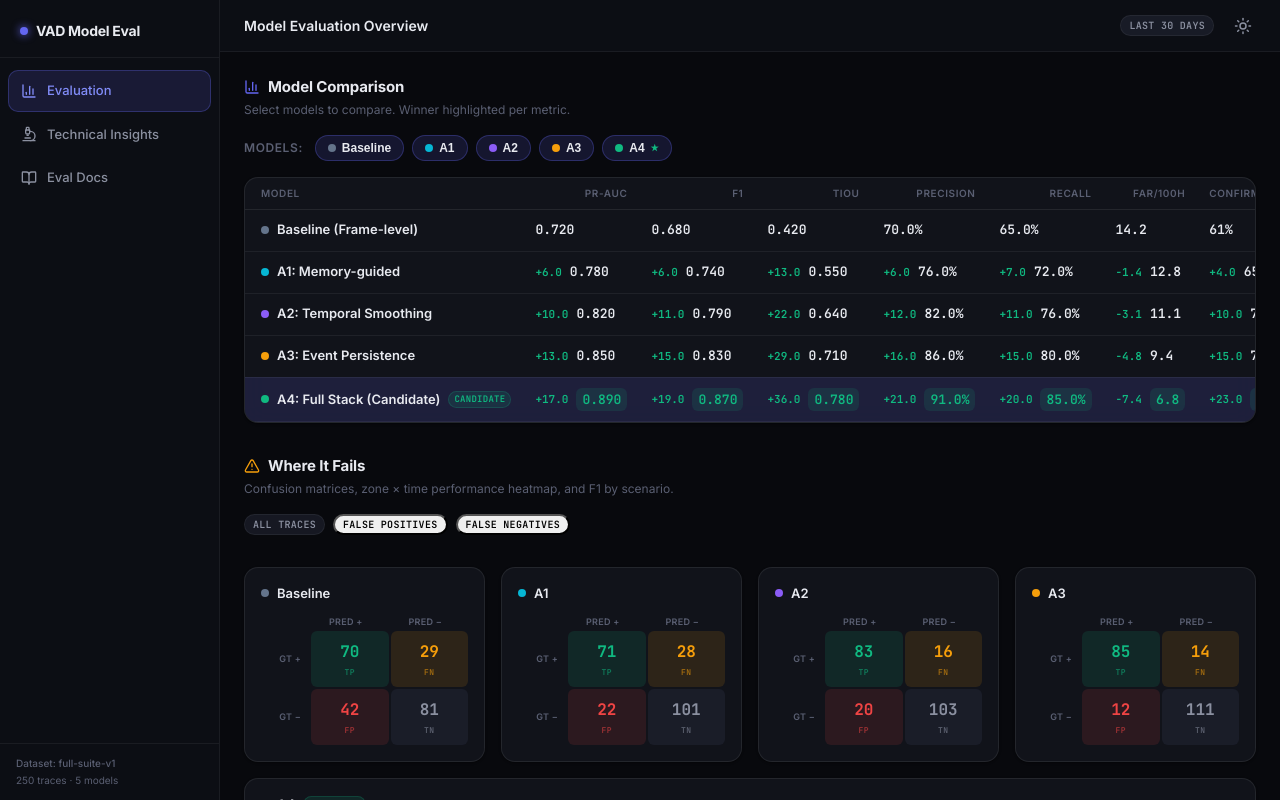
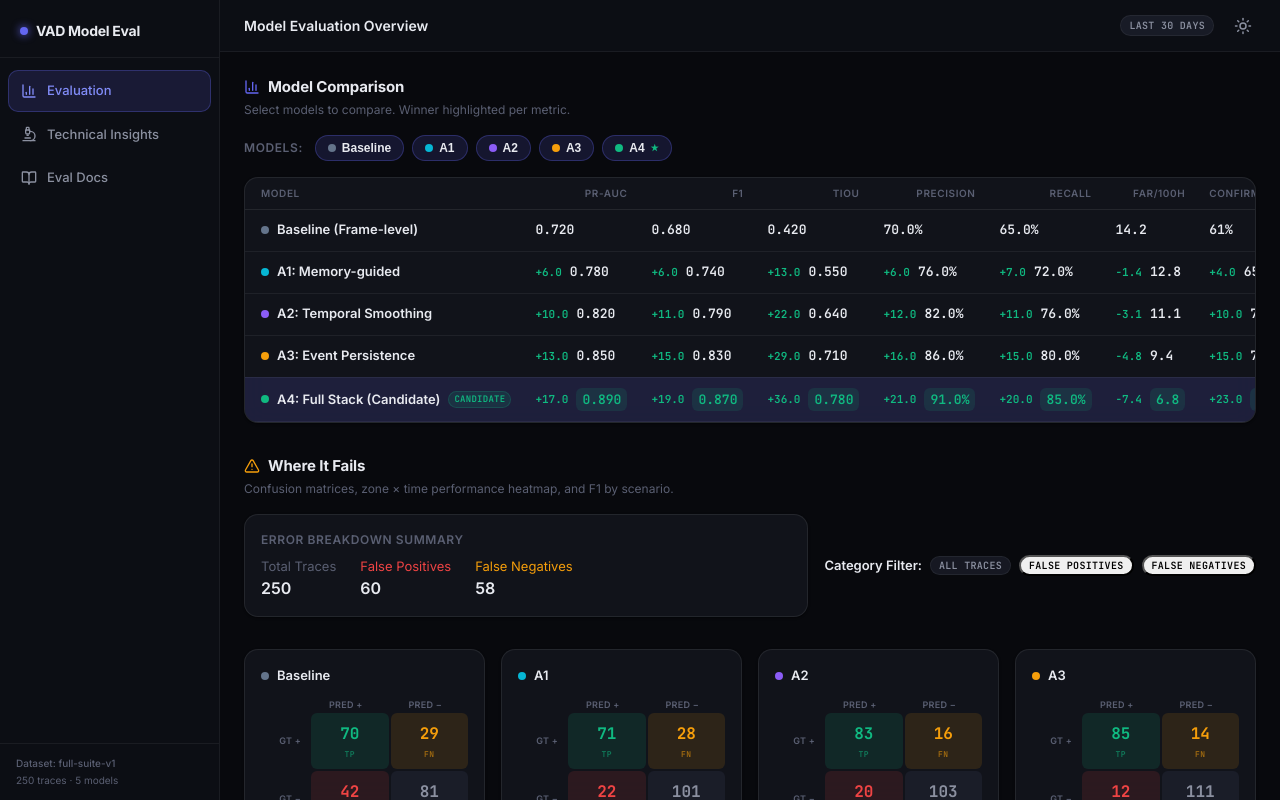
Before and after one commit to ryansnowden/Model-Evaluation-Dashboard, a React (Vite) app: page / in a window 1280 px wide. Built offline with nearby package versions, Linux system fonts and the light colour scheme.

Commit message:
feat(ui): Update error breakdown visualization in FailureAnalysis

```diff
--- a/src/components/FailureAnalysis.tsx
+++ b/src/components/FailureAnalysis.tsx
@@ -220,6 +220,31 @@ export function ScenarioBarChartPanel({ traces, visibleModels }: { traces: Incid
   );
 }
 
+export function ErrorBreakdownSummary({ traces }: { traces: IncidentTrace[] }) {
+  const fpCount = traces.filter(t => t.tags.includes('false_positive')).length;
+  const fnCount = traces.filter(t => t.tags.includes('false_negative')).length;
+
+  return (
+    <div data-testid="error-breakdown-summary" className="card flex-1" style={{ padding: 16, minWidth: 250 }}>
+      <div className="card-title" style={{ marginBottom: 8 }}>Error Breakdown Summary</div>
+      <div className="flex gap-6">
+        <div className="flex flex-col">
+          <span className="text-muted text-sm">Total Traces</span>
+          <span className="font-semibold text-lg">{traces.length}</span>
+        </div>
+        <div className="flex flex-col">
+          <span className="text-sm" style={{ color: 'var(--color-fail)' }}>False Positives</span>
+          <span className="font-semibold text-lg">{fpCount}</span>
+        </div>
+        <div className="flex flex-col">
+          <span className="text-sm" style={{ color: 'var(--color-warn)' }}>False Negatives</span>
+          <span className="font-semibold text-lg">{fnCount}</span>
+        </div>
+      </div>
+    </div>
+  );
+}
+
 export default function FailureAnalysis({ traces, models, selectedModels }: FailureAnalysisProps) {
   const [filter, setFilter] = useState<string>('all');
 
@@ -236,7 +261,11 @@ export default function FailureAnalysis({ traces, models, selectedModels }: Fail
 
   return (
     <div className="flex-col gap-4">
-      <div data-testid="category-filters" className="flex gap-2" style={{ marginBottom: '1rem' }}>
+      <div className="flex gap-4 flex-wrap" style={{ alignItems: 'center', marginBottom: '1rem' }}>
+        <ErrorBreakdownSummary traces={traces} />
+
+        <div data-testid="category-filters" className="flex gap-2 items-center">
+          <span className="text-sm font-semibold">Category Filter:</span>
           <button
             className={`badge ${filter === 'all' ? 'badge-neutral' : ''}`}
             onClick={() => setFilter('all')}
@@ -256,6 +285,7 @@ export default function FailureAnalysis({ traces, models, selectedModels }: Fail
             False Negatives
           </button>
         </div>
+      </div>
 
       <div className="flex gap-4" style={{ alignItems: 'flex-start' }}>
         {/* Confusion Matrices */}
```
Also changed, not shown: 1 other file (tests, documents, lock files or other folders). Lines whose indentation alone changed are shown as unchanged.
